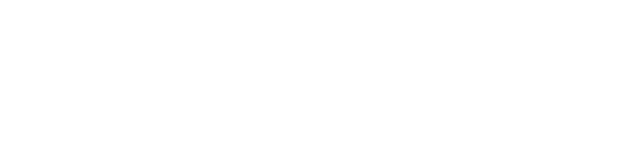
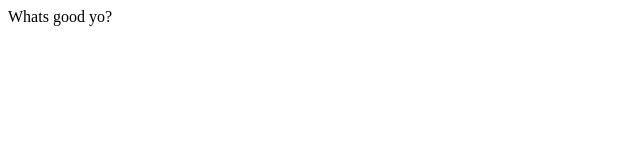
Before and after one commit to MWegenke/SDI-28-Sandbox, a plain HTML site: page Sandbox.html in a window 1280 px wide. Shown: the whole page, without its empty margins (0-640 px from the left). Drawn offline with Linux system fonts and the light colour scheme.

Commit message:
new changes

```diff
--- a/Sandbox.html
+++ b/Sandbox.html
@@ -9,3 +9,6 @@
 
 </body>
 </html>
+
+
+Whats good yo?
```
